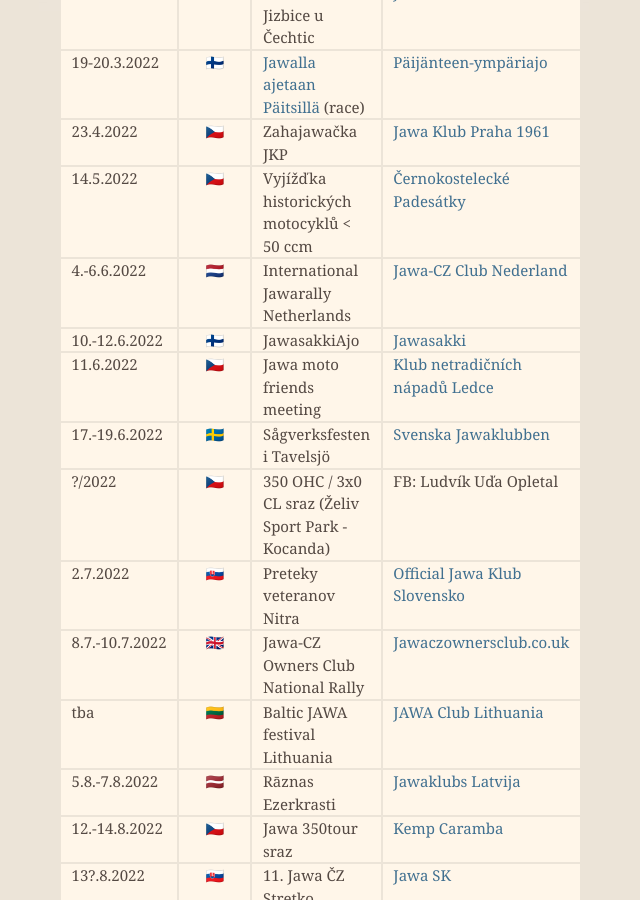
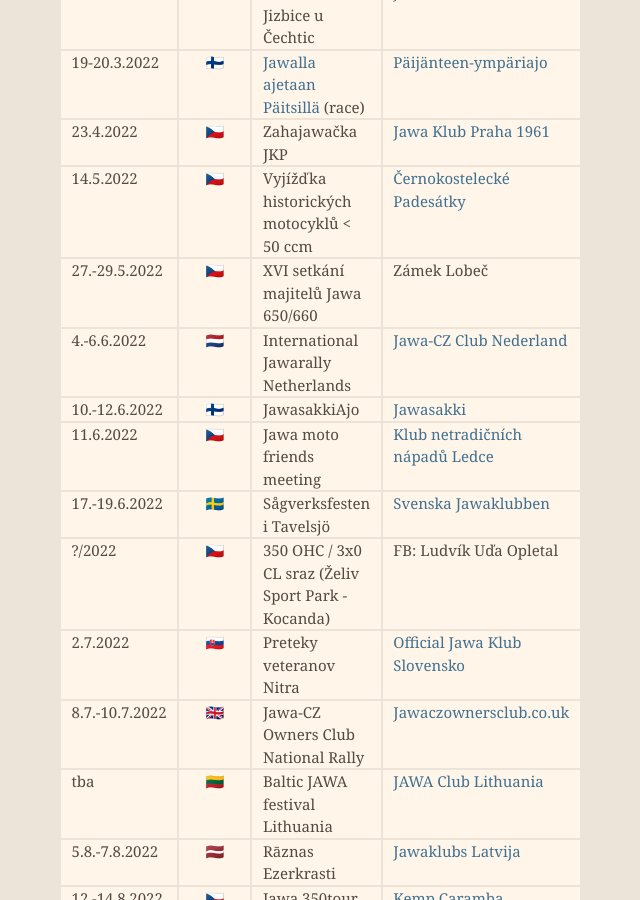
Before and after one commit to microkost/jawamotorcycles.cz, a Jekyll site: the page built from docs/index.md, in a window 1280 px wide and 900 px high, scrolled down 371 px. Shown: the whole window, without its empty margins (326-966 px from the left). Built offline with Jekyll 4.4.1, drawn with Linux system fonts in a browser that asks for light colours; our own code applies the rules of GitHub Pages for plain Markdown files.

Commit message:
Meeting Jawa 660 added

```diff
--- a/docs/index.md
+++ b/docs/index.md
@@ -10,6 +10,7 @@
 | 19-20.3.2022 | 🇫🇮 | [Jawalla ajetaan Päitsillä](https://facebook.com/Jawa-Palaa-P%C3%A4itsille-283166846809398/) (race) | [Päijänteen-ympäriajo](https://www.paijanne-enduro.fi/en)  |
 | 23.4.2022 | 🇨🇿 | Zahajawačka JKP | [Jawa Klub Praha 1961](http://www.jawaklub.cz/kalendar) |
 | 14.5.2022 | 🇨🇿 | Vyjížďka historických motocyklů < 50 ccm | [Černokostelecké Padesátky](https://www.cernokostelecke-padesatky.cz/) |
+| 27.-29.5.2022 | 🇨🇿 | XVI setkání majitelů Jawa 650/660 | Zámek Lobeč |
 | 4.-6.6.2022 | 🇳🇱 | International Jawarally Netherlands | [Jawa-CZ Club Nederland](https://www.jawarally2022.nl/) |
 | 10.-12.6.2022 | 🇫🇮 | JawasakkiAjo | [Jawasakki](https://jawasakki.fi/index.php/Fi/) |
 | 11.6.2022 | 🇨🇿 | Jawa moto friends meeting | [Klub netradičních nápadů Ledce](https://www.facebook.com/events/s/sraz-pratel-znacky-jawa/3235069746738107/) |
```
Also changed, not shown: docs/assets/2022/jawa660sraz2022.jpg (added).
